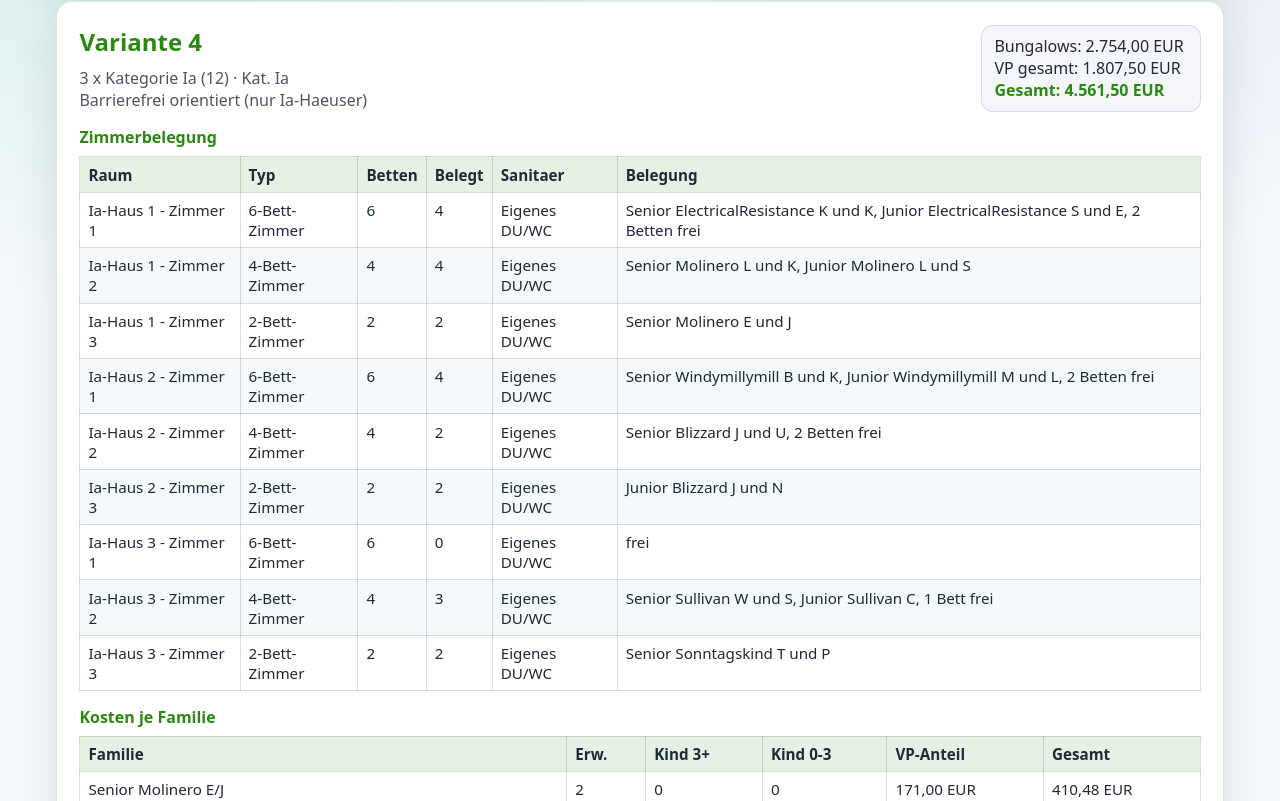
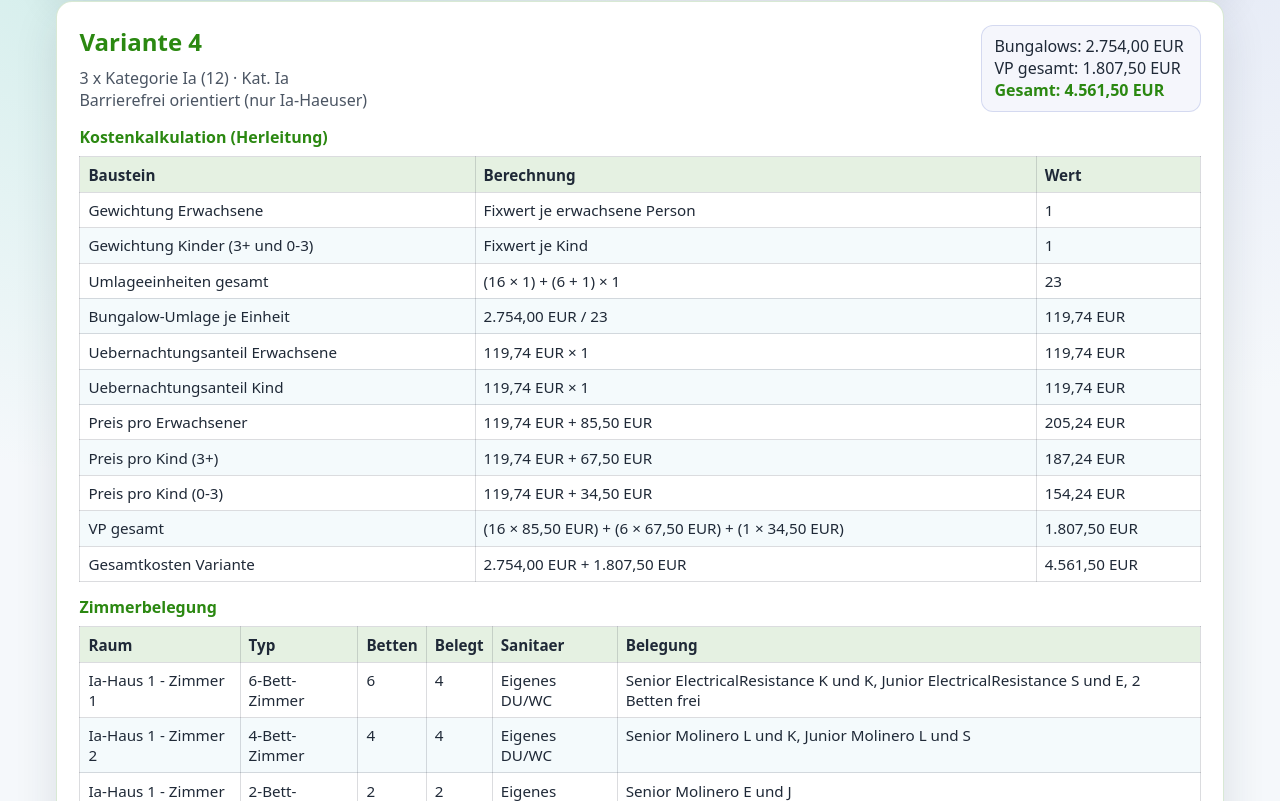
Before and after one commit to selfishlars/famtreff27, a React (Vite) app: page / in a window 1280 px wide. Shown: the part 439-1240 px from the top of the page. Built offline with nearby package versions, Linux system fonts and the light colour scheme.

Commit message:
feat: add detailed cost calculation breakdown table

```diff
--- a/src/App.tsx
+++ b/src/App.tsx
@@ -1,6 +1,8 @@
 import {
+  ADULT_ALLOCATION_WEIGHT,
   ADULT_COUNT,
   BABY_COUNT,
+  CHILD_ALLOCATION_WEIGHT,
   CHILD_COUNT,
   FEUERKUPPE_VARIANTS,
   OVERNIGHT_ALLOCATION_UNITS,
@@ -66,6 +68,82 @@ function App() {
 
             <div className="table-wrap">
               <table>
+                <caption>Kostenkalkulation (Herleitung)</caption>
+                <thead>
+                  <tr>
+                    <th>Baustein</th>
+                    <th>Berechnung</th>
+                    <th>Wert</th>
+                  </tr>
+                </thead>
+                <tbody>
+                  <tr>
+                    <td>Gewichtung Erwachsene</td>
+                    <td>Fixwert je erwachsene Person</td>
+                    <td>{ADULT_ALLOCATION_WEIGHT.toLocaleString('de-DE')}</td>
+                  </tr>
+                  <tr>
+                    <td>Gewichtung Kinder (3+ und 0-3)</td>
+                    <td>Fixwert je Kind</td>
+                    <td>{CHILD_ALLOCATION_WEIGHT.toLocaleString('de-DE')}</td>
+                  </tr>
+                  <tr>
+                    <td>Umlageeinheiten gesamt</td>
+                    <td>
+                      ({ADULT_COUNT} × {ADULT_ALLOCATION_WEIGHT}) + ({CHILD_COUNT} + {BABY_COUNT}) ×{' '}
+                      {CHILD_ALLOCATION_WEIGHT}
+                    </td>
+                    <td>{OVERNIGHT_ALLOCATION_UNITS.toLocaleString('de-DE')}</td>
+                  </tr>
+                  <tr>
+                    <td>Bungalow-Umlage je Einheit</td>
+                    <td>{eur(variant.bungalowCost)} / {OVERNIGHT_ALLOCATION_UNITS}</td>
+                    <td>{eur(costs.overnightSharePerUnit)}</td>
+                  </tr>
+                  <tr>
+                    <td>Uebernachtungsanteil Erwachsene</td>
+                    <td>{eur(costs.overnightSharePerUnit)} × {ADULT_ALLOCATION_WEIGHT}</td>
+                    <td>{eur(costs.adultOvernight)}</td>
+                  </tr>
+                  <tr>
+                    <td>Uebernachtungsanteil Kind</td>
+                    <td>{eur(costs.overnightSharePerUnit)} × {CHILD_ALLOCATION_WEIGHT}</td>
+                    <td>{eur(costs.childOvernight)}</td>
+                  </tr>
+                  <tr>
+                    <td>Preis pro Erwachsener</td>
+                    <td>{eur(costs.adultOvernight)} + {eur(VP_ADULT)}</td>
+                    <td>{eur(costs.adultPrice)}</td>
+                  </tr>
+                  <tr>
+                    <td>Preis pro Kind (3+)</td>
+                    <td>{eur(costs.childOvernight)} + {eur(VP_CHILD)}</td>
+                    <td>{eur(costs.childPrice)}</td>
+                  </tr>
+                  <tr>
+                    <td>Preis pro Kind (0-3)</td>
+                    <td>{eur(costs.childOvernight)} + {eur(VP_BABY)}</td>
+                    <td>{eur(costs.child03Price)}</td>
+                  </tr>
+                  <tr>
+                    <td>VP gesamt</td>
+                    <td>
+                      ({ADULT_COUNT} × {eur(VP_ADULT)}) + ({CHILD_COUNT} × {eur(VP_CHILD)}) + ({BABY_COUNT} ×{' '}
+                      {eur(VP_BABY)})
+                    </td>
+                    <td>{eur(costs.vpTotal)}</td>
+                  </tr>
+                  <tr>
+                    <td>Gesamtkosten Variante</td>
+                    <td>{eur(variant.bungalowCost)} + {eur(costs.vpTotal)}</td>
+                    <td>{eur(costs.total)}</td>
+                  </tr>
+                </tbody>
+              </table>
+            </div>
+
+            <div className="table-wrap">
+              <table>
                 <caption>Zimmerbelegung</caption>
                 <thead>
                   <tr>
```
